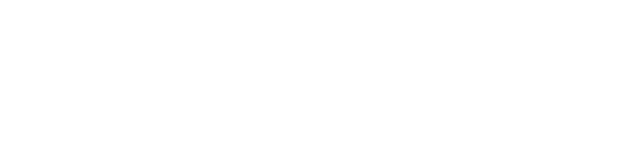
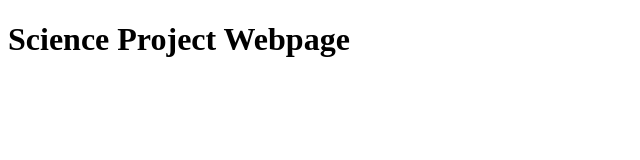
Before and after one commit to schoolproject2/sciproj, a plain HTML site: page index.html in a window 1280 px wide. Shown: the whole page, without its empty margins (0-640 px from the left). Drawn offline with Linux system fonts and the light colour scheme.

Commit message:
Update index.html

```diff
--- a/index.html
+++ b/index.html
@@ -3,3 +3,6 @@
   <meta charset="utf-8">
   <title>Science Projest Webpage 2</title>
 </head>
+<body>
+  <h1 id="top">Science Project Webpage</h1>
+</body>
```
